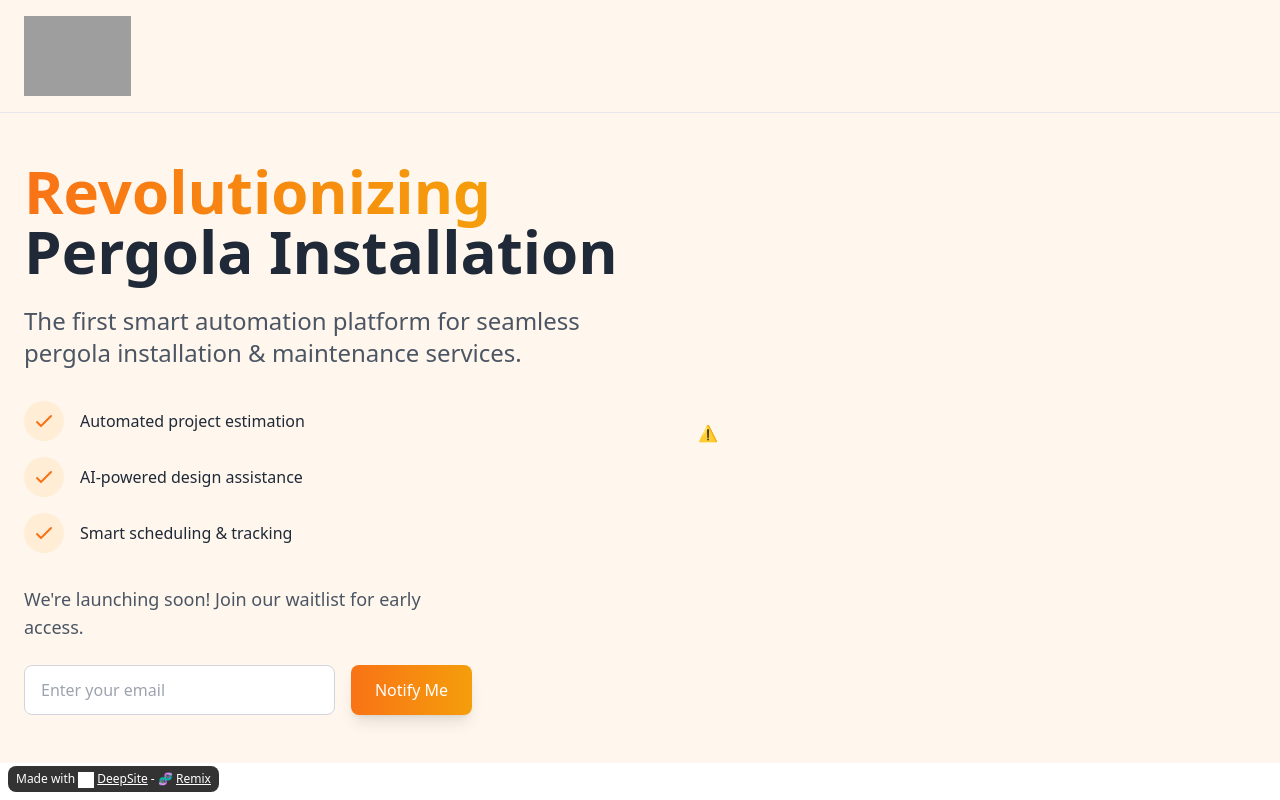
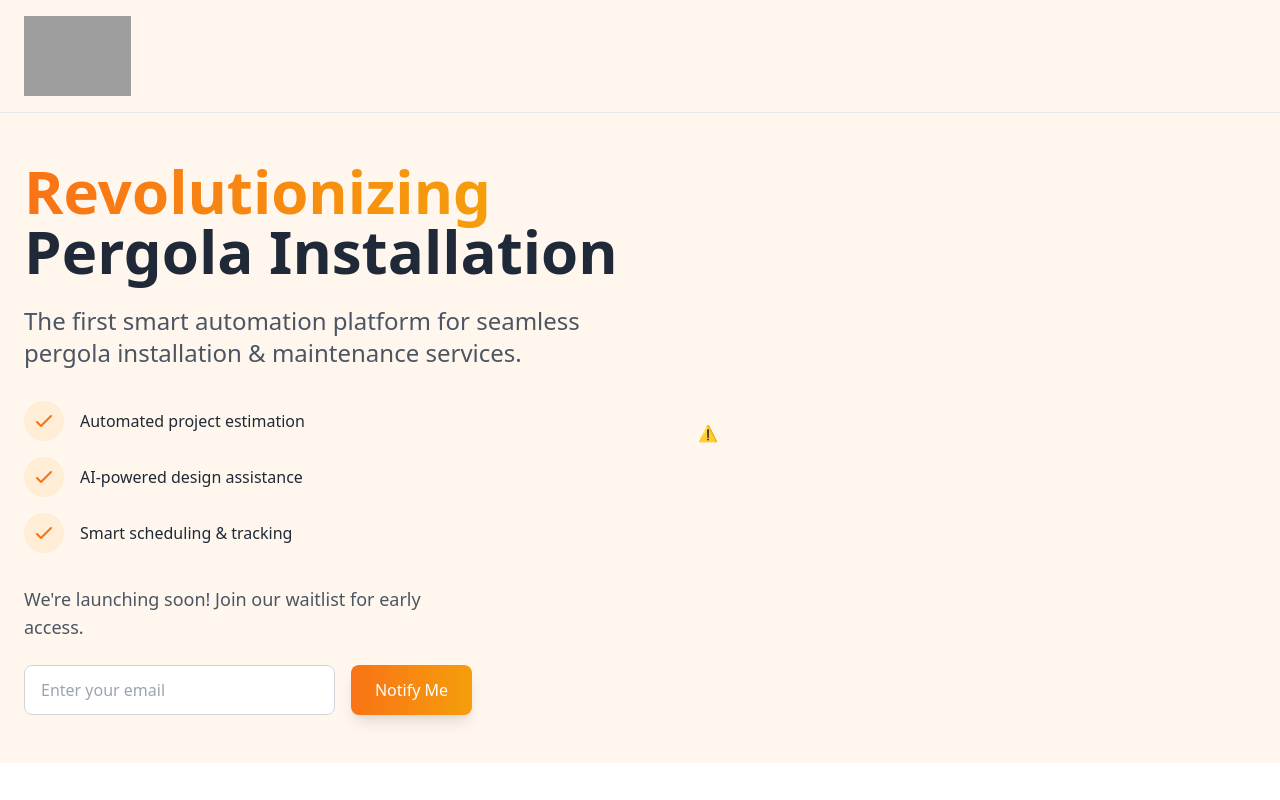
Before and after one commit to sozqalasi/MrBuilder, a plain HTML site: page index.html in a window 1280 px wide. Shown: the top 800 px of the page. Drawn offline with nearby package versions, Linux system fonts and the light colour scheme; no server answers; grey boxes are pictures that could not be loaded.

Commit message:
Update index.html

```diff
--- a/index.html
+++ b/index.html
@@ -241,5 +241,5 @@
       this.reset();
     });
   </script>
-<p style="border-radius: 8px; text-align: center; font-size: 12px; color: #fff; margin-top: 16px;position: fixed; left: 8px; bottom: 8px; z-index: 10; background: rgba(0, 0, 0, 0.8); padding: 4px 8px;">Made with <img src="https://enzostvs-deepsite.hf.space/logo.svg" alt="DeepSite Logo" style="width: 16px; height: 16px; vertical-align: middle;display:inline-block;margin-right:3px;filter:brightness(0) invert(1);"><a href="https://enzostvs-deepsite.hf.space" style="color: #fff;text-decoration: underline;" target="_blank" >DeepSite</a> - 🧬 <a href="https://enzostvs-deepsite.hf.space?remix=semon000/mrbuilder-comingsoon-page" style="color: #fff;text-decoration: underline;" target="_blank" >Remix</a></p></body>
+
 </html>
```
